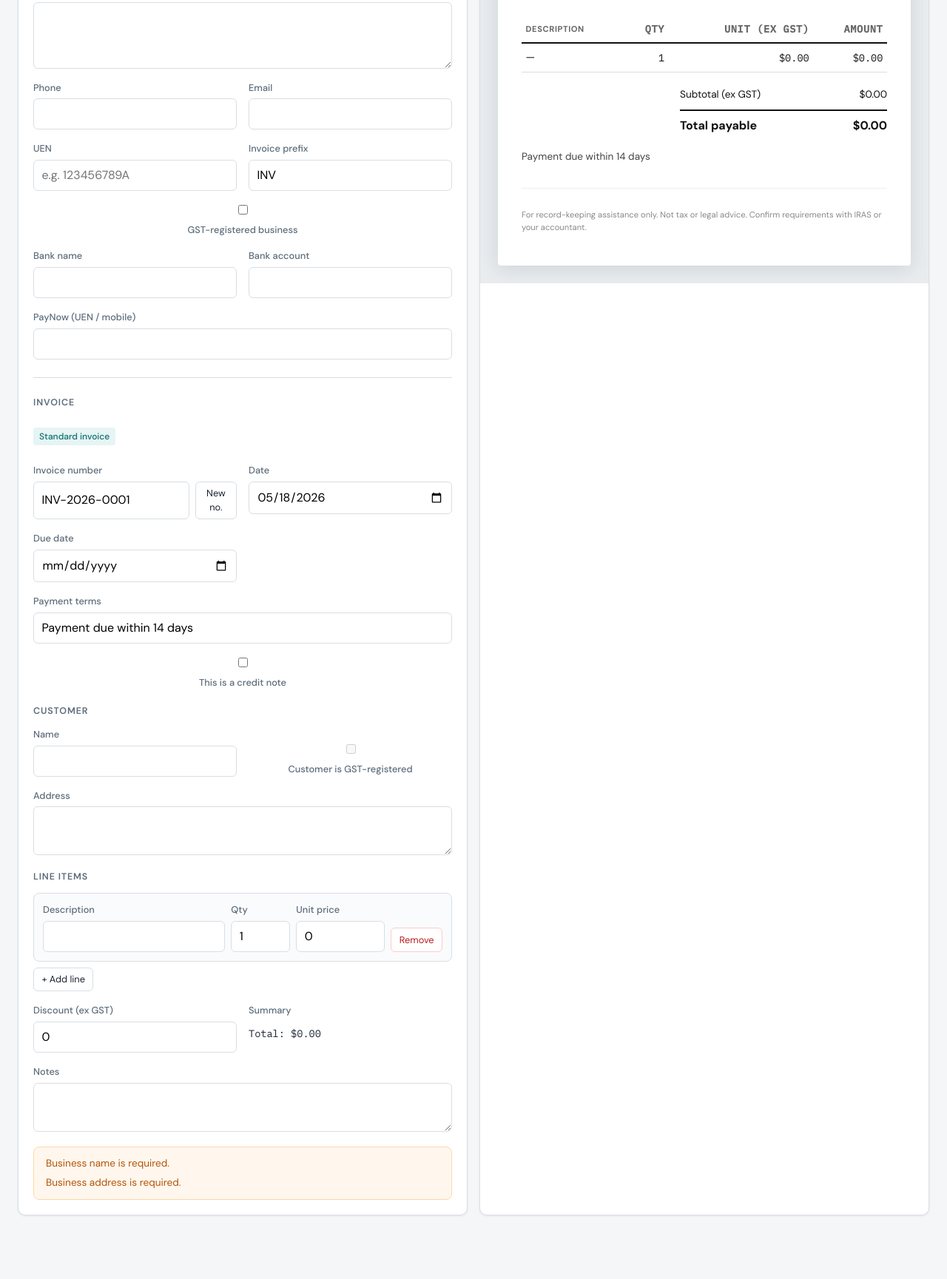
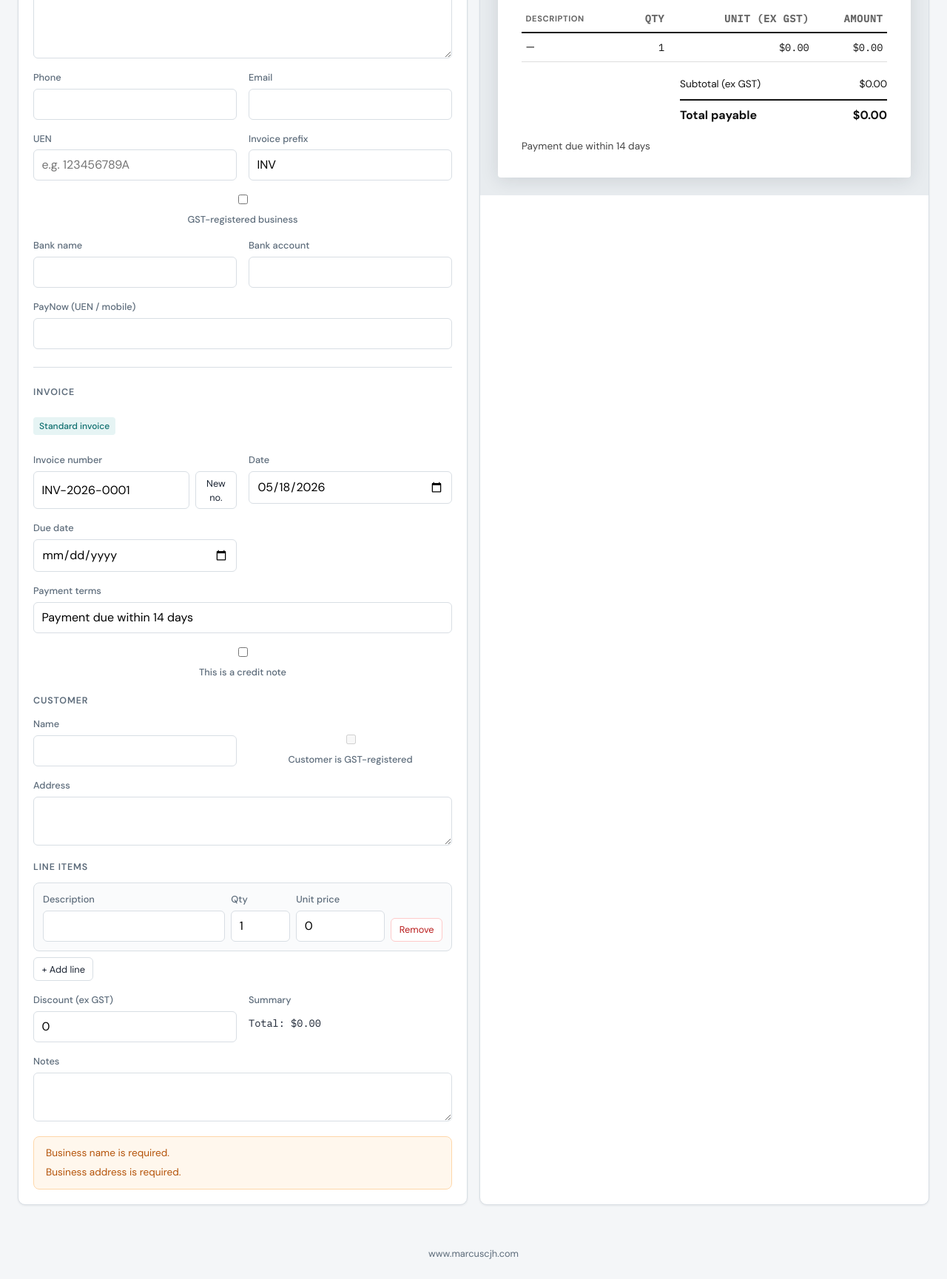
Before and after one commit to MarcusCJH/invoice-app, a website built with Vite: page index.html in a window 1280 px wide. Shown: the part 355-2084 px from the top of the page at 74% size. Before the commit the page ends 2030 px from the top, so only its background shows below. Built offline with nearby package versions, Linux system fonts and the light colour scheme.

Commit message:
Rename to Invoice App; add app footer with site link; drop invoice disclaimer

```diff
--- a/src/main.ts
+++ b/src/main.ts
@@ -470,8 +470,7 @@ function render(): void {
   root.innerHTML = `
     <header class="app-header no-print">
       <div>
-        <h1>SG Invoice</h1>
-        <p>Singapore small & home-based business invoicing</p>
+        <h1>Invoice App</h1>
       </div>
       <div class="header-actions">
         <button type="button" class="btn" id="btn-export">Export JSON</button>
@@ -499,6 +498,10 @@ function render(): void {
         <div class="preview-pane" id="preview-root"></div>
       </section>
     </div>
+
+    <footer class="app-footer no-print">
+      <a href="https://www.marcuscjh.com" target="_blank" rel="noopener">www.marcuscjh.com</a>
+    </footer>
   `;
 
   if (!state.invoice.invoiceNumber) assignInvoiceNumber();
--- a/src/styles.css
+++ b/src/styles.css
@@ -446,12 +446,19 @@ body {
   color: #666;
 }
 
-.invoice-doc__footer {
-  margin-top: 2rem;
-  padding-top: 1rem;
-  border-top: 1px solid #eee;
-  font-size: 0.7rem;
-  color: #888;
+.app-footer {
+  text-align: center;
+  padding: 1.5rem;
+  font-size: 0.8rem;
+}
+
+.app-footer a {
+  color: var(--muted);
+  text-decoration: none;
+}
+
+.app-footer a:hover {
+  color: var(--accent);
 }
 
 .logo-field {
--- a/src/templates/render.ts
+++ b/src/templates/render.ts
@@ -136,9 +136,6 @@ export function renderInvoiceHtml(state: AppState, qrImages: { uen?: string; mob
         ${profile.uen || (profile.paynow && isMobileNumber(profile.paynow)) ? `<p style="margin:0.5rem 0 0;font-size:0.7rem;color:#777">Scan QR with your banking app (DBS/POSB, OCBC, UOB…)</p>` : ""}
       </section>` : ""}
 
-      <footer class="invoice-doc__footer">
-        <p>For record-keeping assistance only. Not tax or legal advice. Confirm requirements with IRAS or your accountant.</p>
-      </footer>
     </article>
   `;
 }
```
